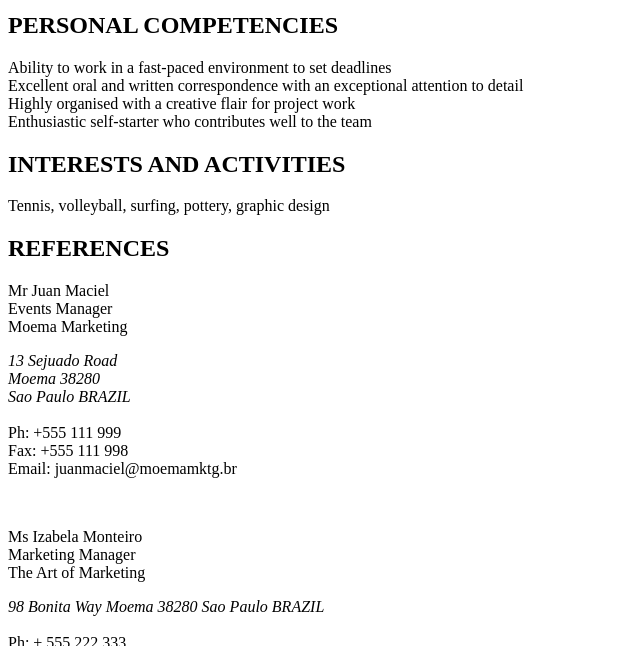
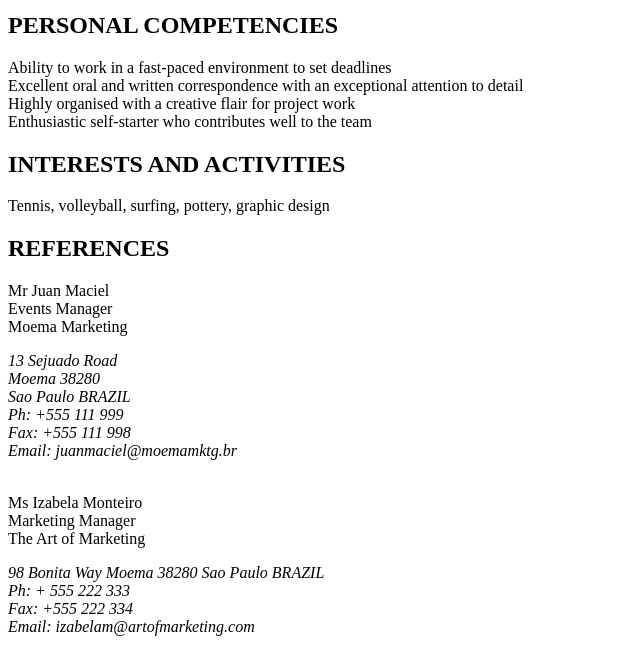
Before and after one commit to techwithallie/techwithallie, a plain HTML site: page artifact01/index.html in a window 1280 px wide. Shown: the part 1897-2543 px from the top of the page, without its empty margins (0-640 px from the left). Drawn offline with Linux system fonts and the light colour scheme; files whose address does not match are found by name.

Commit message:
Update index.html
fixing missing p tag

```diff
--- a/artifact01/index.html
+++ b/artifact01/index.html
@@ -108,25 +108,25 @@ Enthusiastic self-starter who contributes well to the team</p>
 
 <p>Mr Juan Maciel<br>
 Events Manager<br>
-Moema Marketing<br>
+Moema Marketing<br></p>
 <address>13 Sejuado Road<br>
 Moema 38280<br>
-Sao Paulo BRAZIL</address><br>
+Sao Paulo BRAZIL<br>
 Ph: +555 111 999<br>
 Fax: +555 111 998<br>
-Email: juanmaciel@moemamktg.br</p>
+Email: juanmaciel@moemamktg.br</address>
 
 <br>
 
 <p>Ms Izabela Monteiro<br>
 Marketing Manager<br>
-The Art of Marketing<br>
+The Art of Marketing<br></p>
 <address>98 Bonita Way
 Moema 38280
-Sao Paulo BRAZIL</address><br>
+Sao Paulo BRAZIL<br>
 Ph: + 555 222 333<br>
 Fax: +555 222 334<br>
-Email: izabelam@artofmarketing.com</p>
+Email: izabelam@artofmarketing.com</address>
 
 
  <p><a href="http://validator.w3.org/check?uri=referer" target="_blank"><img src="https://www.w3.org/html/logo/badge/html5-badge-h-css3-semantics.png" width="165" height="64" alt="HTML5" title="HTML5"></a></p>
```
